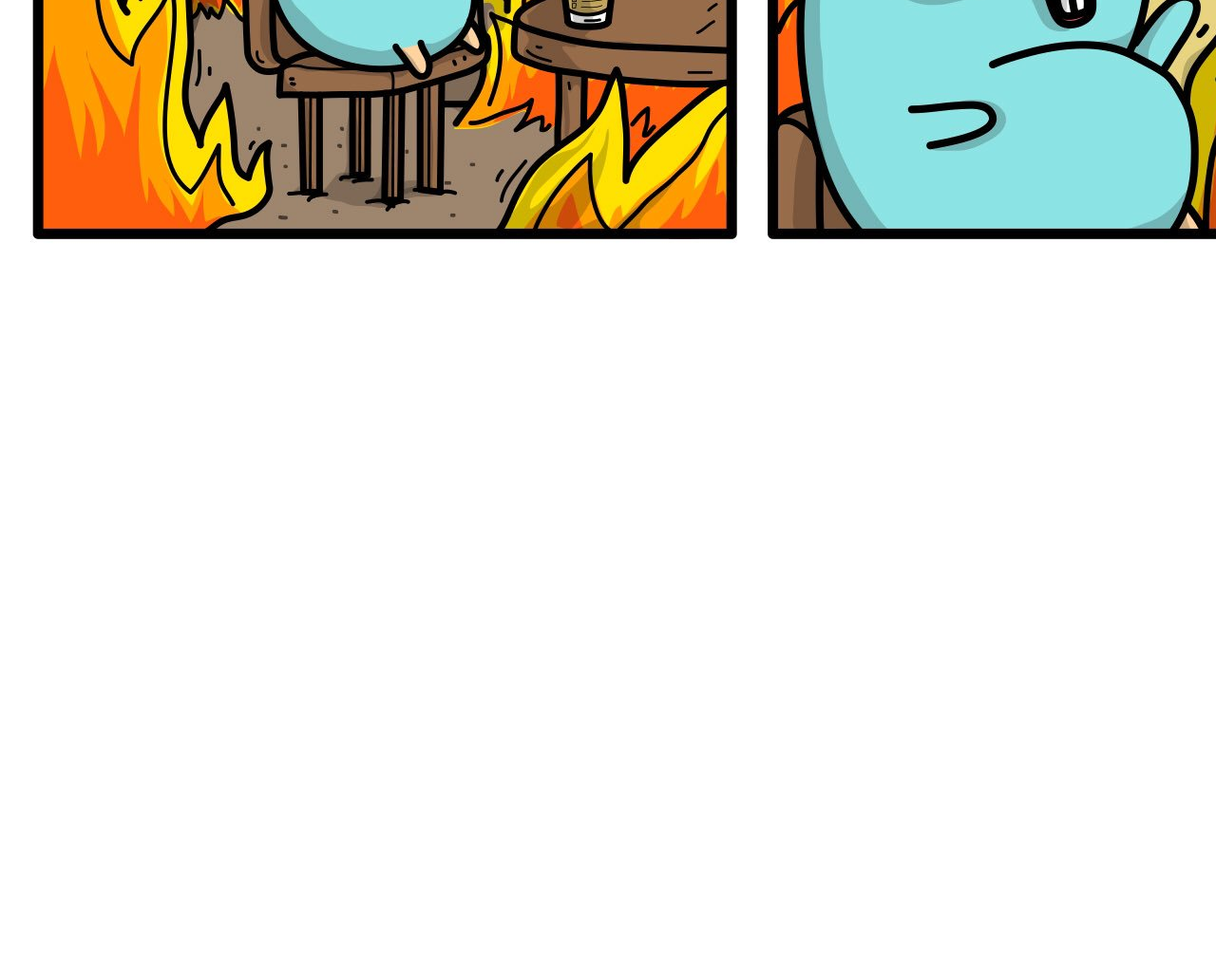
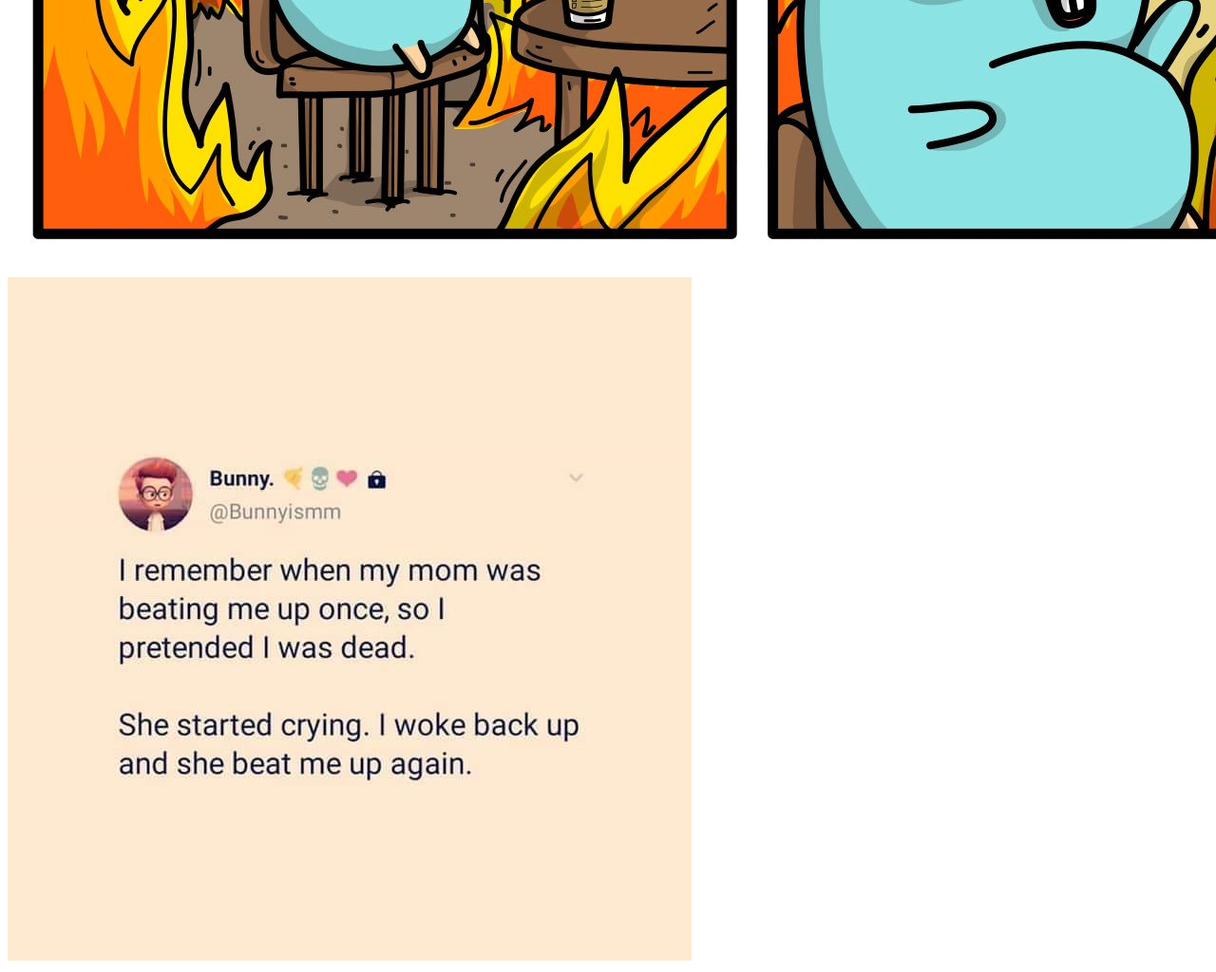
Before and after one commit to 1vn/opensource-workshop, a plain HTML site: page index.html in a window 1280 px wide. Shown: the part 592-1616 px from the top of the page at 95% size. Before the commit the page ends 892 px from the top, so only its background shows below. Drawn offline with Linux system fonts and the light colour scheme.

Commit message:
add meme

```diff
--- a/index.html
+++ b/index.html
@@ -14,7 +14,7 @@
 </body>
 <script>
     var memes = [
-        "memes/gopher-this-is-fine.jpg"
+        "memes/gopher-this-is-fine.jpg", "memes/monster.jpg"
     ];
 
     function gid(id) {
```
Also changed, not shown: memes/Monster.jpg (added).
